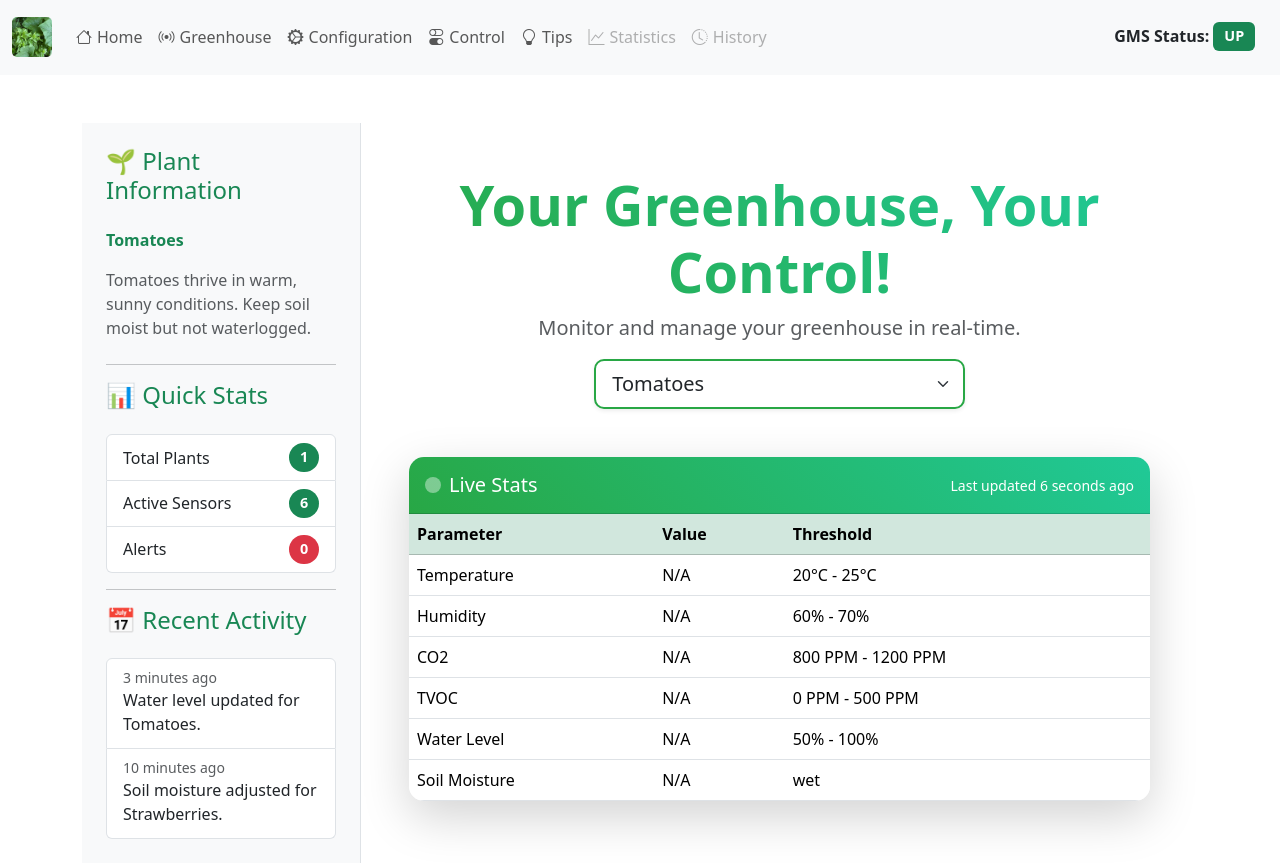
After one commit to Greenhouse-Monitoring-System/Webserver-Dashboard, a Flask app: page /config in a window 1280 px wide. The commit adds this page. Run offline with Flask 3, Linux system fonts and the light colour scheme; data that the repository does not hold is empty.

Commit message:
Added Configurations

```diff
--- a/app.py
+++ b/app.py
@@ -90,6 +90,10 @@ def index():
 @app.route("/tips")
 def tips():
     return render_template("tips.html")
+
+@app.route("/config")
+def config():
+    return render_template("configuration.html")
 
 @app.route("/greenhouse_home")
 def greenhouse():
--- a/templates/base.html
+++ b/templates/base.html
@@ -33,7 +33,7 @@
                                                                    style="padding-right: 5px;"></i>Greenhouse</a>
                 </li>
                 <li class="nav-item">
-                    <a class="nav-link" href="/greenhouse_home"><i class="bi bi-gear-wide-connected"
+                    <a class="nav-link" href="/config"><i class="bi bi-gear-wide-connected"
                                                                    style="padding-right: 5px;"></i>Configuration</a>
                 </li>
                 <li class="nav-item">
--- /dev/null
+++ b/templates/configuration.html
@@ -0,0 +1,326 @@
+{% extends "base.html" %}
+
+{% block title %}Greenhouse Homepage{% endblock %}
+
+{% block content %}
+<div class="container-fluid">
+    <div class="row">
+        <!-- Sidebar -->
+        <div class="col-md-3 bg-light p-4 border-end">
+            <h4 class="text-success mb-4">🌱 Plant Information</h4>
+            <div id="plantInfo" class="mb-4">
+                <p class="text-muted">Select a plant to view detailed information.</p>
+            </div>
+            <hr>
+            <h4 class="text-success mb-4">📊 Quick Stats</h4>
+            <ul class="list-group">
+                <li class="list-group-item d-flex justify-content-between align-items-center">
+                    Total Plants
+                    <span class="badge bg-success rounded-pill">1</span>
+                </li>
+                <li class="list-group-item d-flex justify-content-between align-items-center">
+                    Active Sensors
+                    <span class="badge bg-success rounded-pill">6</span>
+                </li>
+                <li class="list-group-item d-flex justify-content-between align-items-center">
+                    Alerts
+                    <span class="badge bg-danger rounded-pill">0</span>
+                </li>
+            </ul>
+            <hr>
+            <h4 class="text-success mb-4">📅 Recent Activity</h4>
+            <div class="list-group">
+                <a href="#" class="list-group-item list-group-item-action">
+                    <div class="d-flex w-100 justify-content-between">
+                        <small class="text-muted">3 minutes ago</small>
+                    </div>
+                    <p class="mb-1">Water level updated for Tomatoes.</p>
+                </a>
+                <a href="#" class="list-group-item list-group-item-action">
+                    <div class="d-flex w-100 justify-content-between">
+                        <small class="text-muted">10 minutes ago</small>
+                    </div>
+                    <p class="mb-1">Soil moisture adjusted for Strawberries.</p>
+                </a>
+            </div>
+        </div>
+
+        <!-- Main Content -->
+        <div class="col-md-9 p-5">
+            <div class="text-center mb-5">
+                <h1 class="display-4 fw-bold text-success gradient-text">Your Greenhouse, Your Control!</h1>
+                <p class="lead text-muted">Monitor and manage your greenhouse in real-time.</p>
+                <select id="plantSelector" class="form-select form-select-lg mb-3 w-50 mx-auto shadow-sm" aria-label="Select plant">
+                    <option value="tomatoes">Tomatoes</option>
+                    <option value="potatoes">Potatoes</option>
+                    <option value="lettuce">Lettuce</option>
+                    <option value="strawberries">Strawberries</option>
+                    <option value="cucumbers">Cucumbers</option>
+                    <option value="peppers">Peppers</option>
+                    <option value="carrots">Carrots</option>
+                    <option value="basil">Basil</option>
+                    <option value="rosemary">Rosemary</option>
+                    <option value="mint">Mint</option>
+                </select>
+            </div>
+
+            <div class="card shadow-lg border-0">
+                <div class="card-header bg-success text-white d-flex align-items-center py-3">
+                    <div class="spinner-grow spinner-grow-sm me-2" role="status">
+                        <span class="visually-hidden">Loading...</span>
+                    </div>
+                    <h5 class="card-title mb-0">Live Stats</h5>
+                    <span id="timeCounter" class="ms-auto small">Last updated 0 seconds ago</span>
+                </div>
+                <div class="card-body p-0">
+                    <table class="table table-hover mb-0">
+                        <thead>
+                            <tr class="table-success">
+                                <th>Parameter</th>
+                                <th>Value</th>
+                                <th>Threshold</th>
+                            </tr>
+                        </thead>
+                        <tbody id="liveStats">
+                            <tr>
+                                <td>Temperature</td>
+                                <td id="temperatureValue">N/A</td>
+                                <td id="temperatureThreshold"></td>
+                            </tr>
+                            <tr>
+                                <td>Humidity</td>
+                                <td id="humidityValue">N/A</td>
+                                <td id="humidityThreshold"></td>
+                            </tr>
+                            <tr>
+                                <td>CO2</td>
+                                <td id="co2Value">N/A</td>
+                                <td id="co2Threshold"></td>
+                            </tr>
+                            <tr>
+                                <td>TVOC</td>
+                                <td id="tvocValue">N/A</td>
+                                <td id="tvocThreshold"></td>
+                            </tr>
+                            <tr>
+                                <td>Water Level</td>
+                                <td id="waterLevelValue">N/A</td>
+                                <td id="waterLevelThreshold"></td>
+                            </tr>
+                            <tr>
+                                <td>Soil Moisture</td>
+                                <td id="soilMoistureValue">N/A</td>
+                                <td id="soilMoistureThreshold"></td>
+                            </tr>
+                        </tbody>
+                    </table>
+                </div>
+            </div>
+        </div>
+    </div>
+</div>
+
+<style>
+    .gradient-text {
+        background: linear-gradient(45deg, #28a745, #20c997);
+        -webkit-background-clip: text;
+        -webkit-text-fill-color: transparent;
+    }
+
+    .card {
+        border-radius: 15px;
+        overflow: hidden;
+    }
+
+    .card-header {
+        background: linear-gradient(45deg, #28a745, #20c997);
+    }
+
+    .table-hover tbody tr:hover {
+        background-color: rgba(40, 167, 69, 0.1);
+        transition: background-color 0.3s ease;
+    }
+
+    .badge {
+        font-size: 0.9em;
+        padding: 0.5em 0.75em;
+    }
+
+    .form-select {
+        border: 2px solid #28a745;
+        border-radius: 10px;
+        transition: border-color 0.3s ease, box-shadow 0.3s ease;
+    }
+
+    .form-select:focus {
+        border-color: #20c997;
+        box-shadow: 0 0 0 0.25rem rgba(40, 167, 69, 0.25);
+    }
+
+    .sidebar {
+        height: 100vh;
+        overflow-y: auto;
+    }
+</style>
+
+<script>
+    const plantConfigurations = {
+        tomatoes: {
+            temperature: { min: 20, max: 25 },
+            humidity: { min: 60, max: 70 },
+            co2: { min: 800, max: 1200 },
+            tvoc: { min: 0, max: 500 },
+            waterLevel: { min: 50, max: 100 },
+            soilMoisture: 'wet',
+            info: "Tomatoes thrive in warm, sunny conditions. Keep soil moist but not waterlogged."
+        },
+        potatoes: {
+            temperature: { min: 15, max: 20 },
+            humidity: { min: 50, max: 60 },
+            co2: { min: 600, max: 1000 },
+            tvoc: { min: 0, max: 400 },
+            waterLevel: { min: 40, max: 90 },
+            soilMoisture: 'moist',
+            info: "Potatoes prefer cooler temperatures and well-drained soil."
+        },
+        lettuce: {
+            temperature: { min: 16, max: 22 },
+            humidity: { min: 55, max: 65 },
+            co2: { min: 700, max: 1100 },
+            tvoc: { min: 0, max: 450 },
+            waterLevel: { min: 60, max: 100 },
+            soilMoisture: 'moist',
+            info: "Lettuce grows best in cool, humid environments with consistent moisture."
+        },
+        strawberries: {
+            temperature: { min: 18, max: 24 },
+            humidity: { min: 65, max: 75 },
+            co2: { min: 750, max: 1150 },
+            tvoc: { min: 0, max: 400 },
+            waterLevel: { min: 55, max: 95 },
+            soilMoisture: 'wet',
+            info: "Strawberries need plenty of sunlight and well-drained, slightly acidic soil."
+        },
+        cucumbers: {
+            temperature: { min: 21, max: 27 },
+            humidity: { min: 70, max: 80 },
+            co2: { min: 850, max: 1250 },
+            tvoc: { min: 0, max: 550 },
+            waterLevel: { min: 65, max: 110 },
+            soilMoisture: 'wet',
+            info: "Cucumbers require warm temperatures and consistent watering."
+        },
+        peppers: {
+            temperature: { min: 22, max: 28 },
+            humidity: { min: 60, max: 70 },
+            co2: { min: 800, max: 1200 },
+            tvoc: { min: 0, max: 500 },
+            waterLevel: { min: 50, max: 100 },
+            soilMoisture: 'moist',
+            info: "Peppers love heat and require well-drained soil."
+        },
+        carrots: {
+            temperature: { min: 15, max: 20 },
+            humidity: { min: 50, max: 60 },
+            co2: { min: 600, max: 1000 },
+            tvoc: { min: 0, max: 400 },
+            waterLevel: { min: 40, max: 90 },
+            soilMoisture: 'moist',
+            info: "Carrots grow best in loose, sandy soil with consistent moisture."
+        },
+        basil: {
+            temperature: { min: 18, max: 24 },
+            humidity: { min: 60, max: 70 },
+            co2: { min: 700, max: 1100 },
+            tvoc: { min: 0, max: 450 },
+            waterLevel: { min: 50, max: 100 },
+            soilMoisture: 'moist',
+            info: "Basil thrives in warm, sunny conditions with regular watering."
+        },
+        rosemary: {
+            temperature: { min: 20, max: 25 },
+            humidity: { min: 50, max: 60 },
+            co2: { min: 600, max: 1000 },
+            tvoc: { min: 0, max: 400 },
+            waterLevel: { min: 40, max: 80 },
+            soilMoisture: 'dry',
+            info: "Rosemary prefers dry, well-drained soil and plenty of sunlight."
+        },
+        mint: {
+            temperature: { min: 18, max: 22 },
+            humidity: { min: 60, max: 70 },
+            co2: { min: 700, max: 1100 },
+            tvoc: { min: 0, max: 450 },
+            waterLevel: { min: 50, max: 100 },
+            soilMoisture: 'moist',
+            info: "Mint grows best in moist, well-drained soil with partial shade."
+        }
+    };
+
+    let currentPlant = 'tomatoes';
+
+    function updateThresholds() {
+        const plant = plantConfigurations[currentPlant];
+        document.getElementById('temperatureThreshold').innerText = `${plant.temperature.min}°C - ${plant.temperature.max}°C`;
+        document.getElementById('humidityThreshold').innerText = `${plant.humidity.min}% - ${plant.humidity.max}%`;
+        document.getElementById('co2Threshold').innerText = `${plant.co2.min} PPM - ${plant.co2.max} PPM`;
+        document.getElementById('tvocThreshold').innerText = `${plant.tvoc.min} PPM - ${plant.tvoc.max} PPM`;
+        document.getElementById('waterLevelThreshold').innerText = `${plant.waterLevel.min}% - ${plant.waterLevel.max}%`;
+        document.getElementById('soilMoistureThreshold').innerText = plant.soilMoisture;
+
+        // Update plant info in sidebar
+        document.getElementById('plantInfo').innerHTML = `
+            <p class="text-success fw-bold">${currentPlant.charAt(0).toUpperCase() + currentPlant.slice(1)}</p>
+            <p class="text-muted">${plant.info}</p>
+        `;
+    }
+
+    function fetchLiveStats() {
+        fetch('/get_current')
+            .then(response => response.json())
+            .then(data => {
+                if (data.conditions) {
+                    const conditions = data.conditions;
+
+                    document.getElementById("temperatureValue").innerText = `${conditions.temperature} °C`;
+                    document.getElementById("humidityValue").innerText = `${conditions.humidity} %`;
+                    document.getElementById("co2Value").innerText = `${conditions.co2} PPM`;
+                    document.getElementById("tvocValue").innerText = `${conditions.tvoc} ppb`;
+                    document.getElementById("waterLevelValue").innerText = `${conditions.distance} %`;
+
+                    document.getElementById("soilMoistureValue").innerHTML =
+                        conditions.soilMoisture === 1
+                            ? '<span class="badge bg-danger">Dry</span>'
+                            : conditions.soilMoisture === 0
+                            ? '<span class="badge bg-success">Wet</span>'
+                            : '<span class="badge bg-secondary">Unknown</span>';
+
+                    updateThresholds();
+                    startTime = new Date().getTime();
+                }
+            })
+            .catch(error => {
+                console.error("Error fetching live stats:", error);
+            });
+    }
+
+    document.getElementById('plantSelector').addEventListener('change', function(event) {
+        currentPlant = event.target.value;
+        updateThresholds();
+    });
+
+    updateThresholds();
+    fetchLiveStats();
+
+    let startTime = new Date().getTime();
+
+    function updateTime() {
+        let now = new Date().getTime();
+        let elapsed = Math.floor((now - startTime) / 1000);
+        document.getElementById('timeCounter').innerText = `Last updated ${elapsed} seconds ago`;
+    }
+
+    setInterval(updateTime, 1000);
+    setInterval(fetchLiveStats, 10000);
+</script>
+{% endblock %}
```
